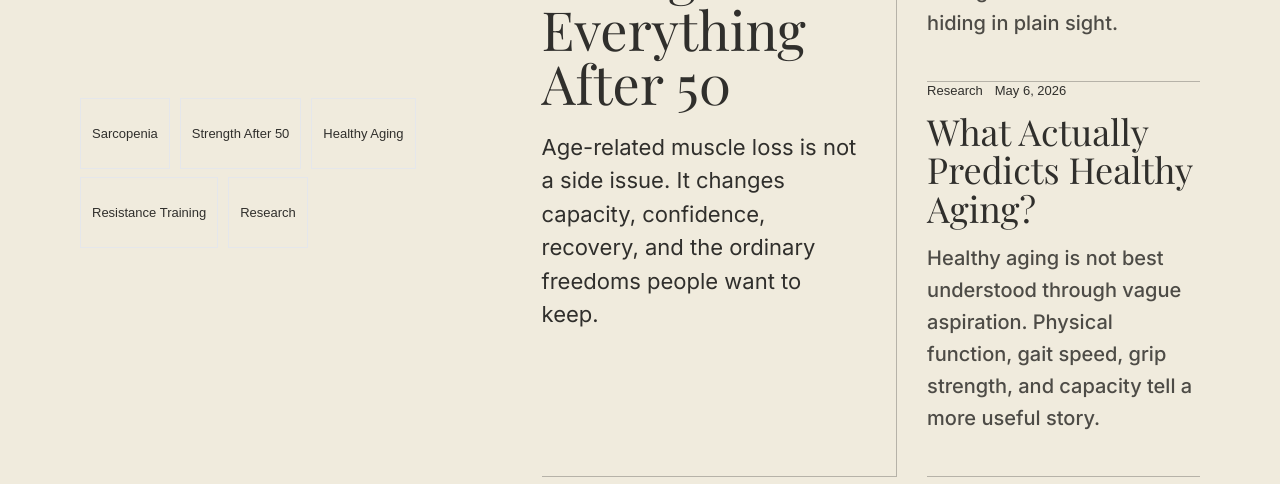
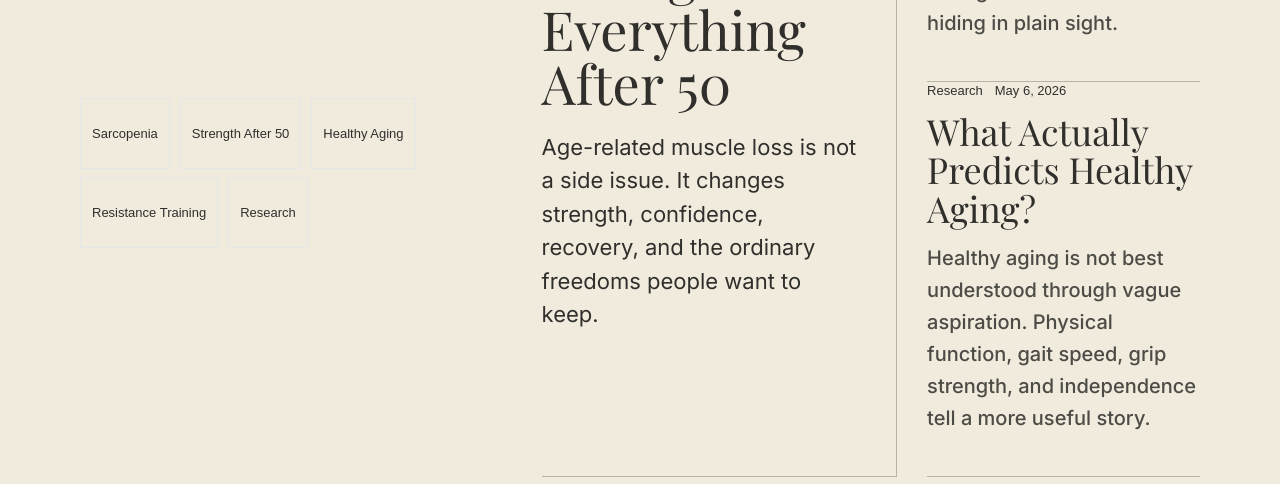
Before and after one commit to JPCWooJ/strongpath, a Next.js app: page / in a window 1280 px wide. Shown: the part 7060-7544 px from the top of the page. Built offline with nearby package versions, Linux system fonts and the light colour scheme; no server answers.

Commit message:
Polish homepage article excerpts

```diff
--- a/app/(marketing)/page.tsx
+++ b/app/(marketing)/page.tsx
@@ -118,10 +118,17 @@ const publishingTopics = [
   },
 ]
 
+const homepageExcerptOverrides: Record<string, string> = {
+  'why-muscle-loss-changes-everything-after-50':
+    'Age-related muscle loss is not a side issue. It changes strength, confidence, recovery, and the ordinary freedoms people want to keep.',
+  'what-actually-predicts-healthy-aging':
+    'Healthy aging is not best understood through vague aspiration. Physical function, gait speed, grip strength, and independence tell a more useful story.',
+}
+
 const featuredArticles = featuredFlagshipArticles.map((article) => ({
   title: article.title,
   href: `/blog/${article.slug.current}`,
-  excerpt: article.excerpt,
+  excerpt: homepageExcerptOverrides[article.slug.current] ?? article.excerpt,
   category: article.category,
   publishedAt: article.publishedAt,
 }))
```
